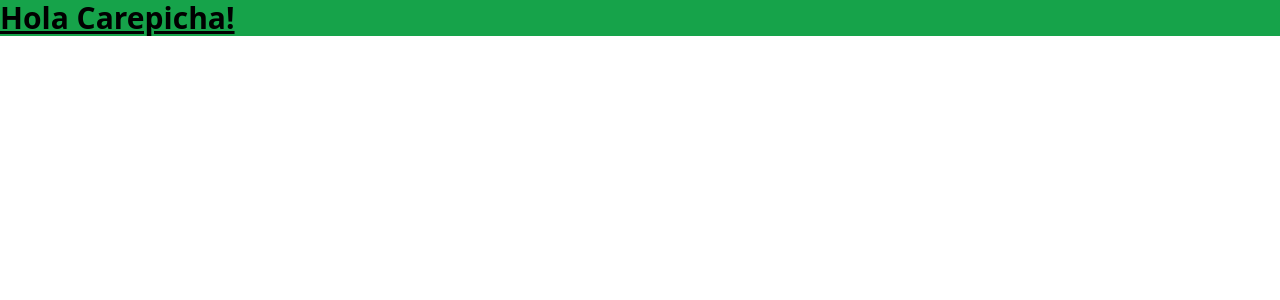
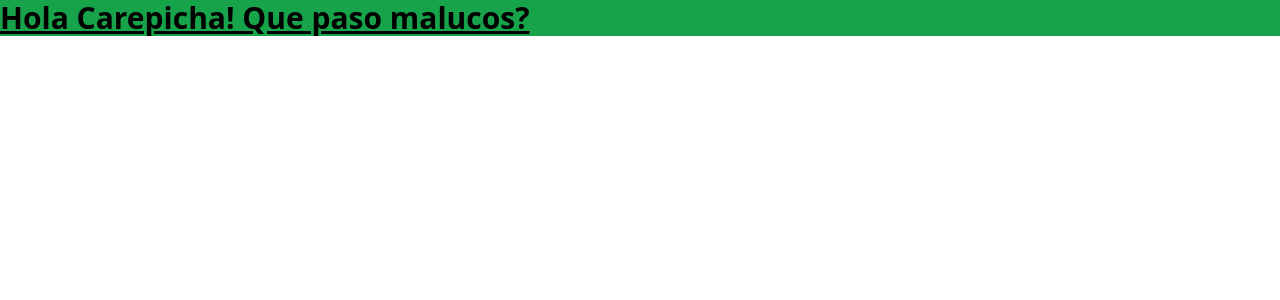
Before and after one commit to DeLxCruz/Ketentacion, an Angular app: page / in a window 1280 px wide. Shown: the top 300 px of the page. Built offline with nearby package versions, Linux system fonts and the light colour scheme.

Commit message:
feat: :sparkles: Test Fork

```diff
--- a/src/app/app.component.html
+++ b/src/app/app.component.html
@@ -1,3 +1,4 @@
 <h1 class="text-3xl font-extrabold underline bg-green-600">
   Hola Carepicha!
+  Que paso malucos?
 </h1>
```
